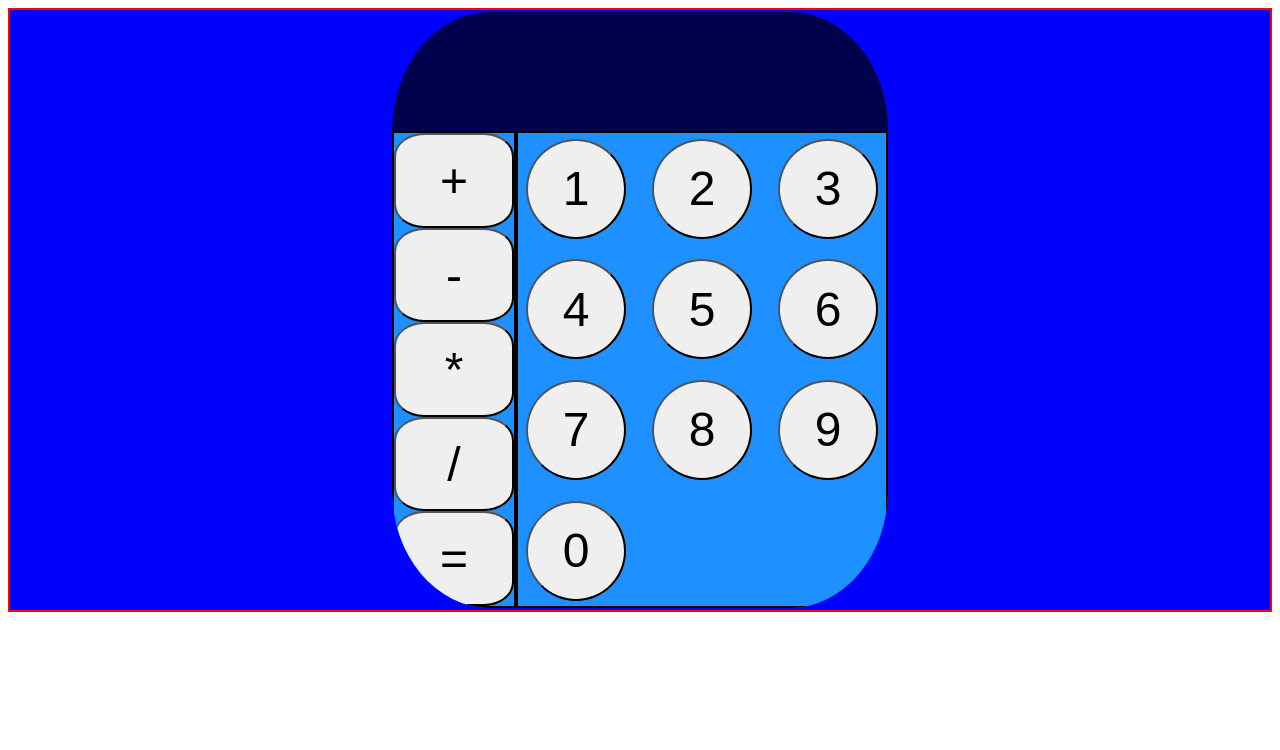
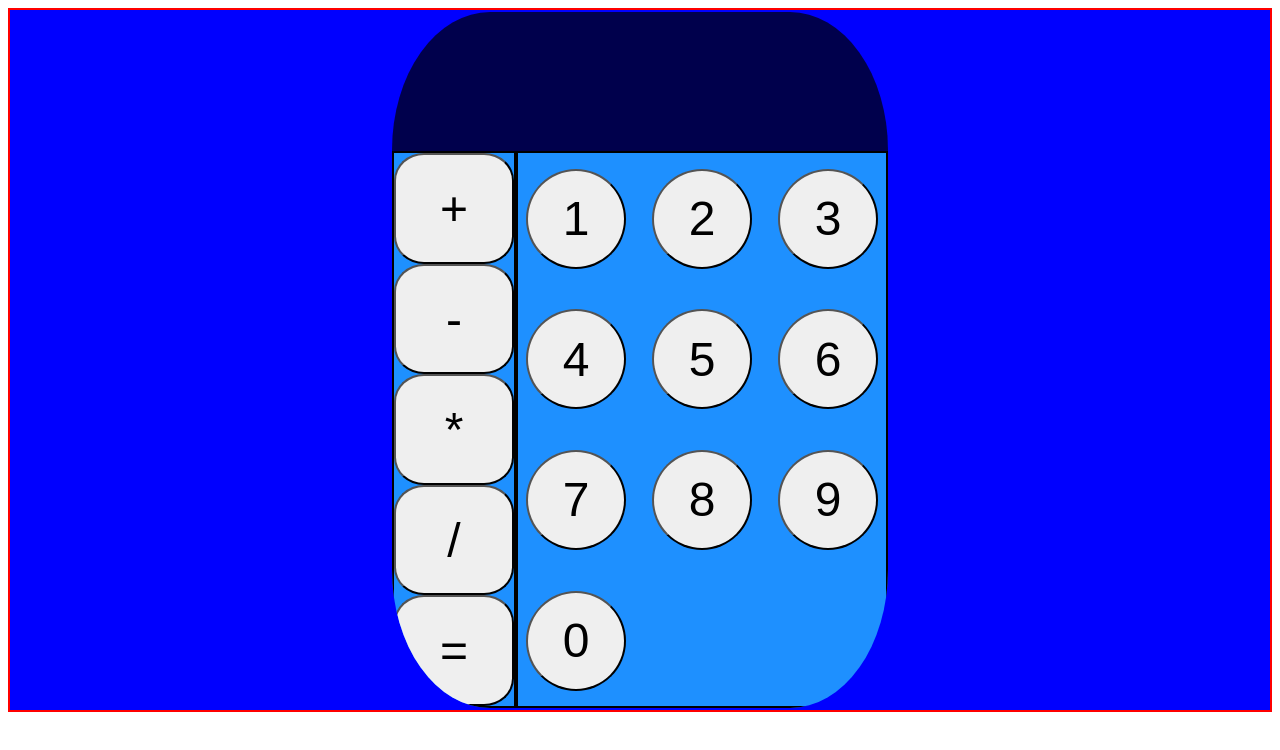
Before and after one commit to kosanaharshavardhan/Calculator, a plain HTML site: page index.html in a window 1280 px wide. Drawn offline with Linux system fonts and the light colour scheme.

Commit message:
increase calculator height

```diff
--- a/style.css
+++ b/style.css
@@ -2,7 +2,7 @@
     box-sizing: border-box;
 }
 .calculator{
-    height: 600px;
+    height: 700px;
     width: 500px;
     border: 2px solid blue;
     border-radius: 20%;
@@ -31,6 +31,7 @@
     font-size: 3.5em;
     font-weight: bolder;
     background-color: orange;
+    cursor: pointer;
 }
 .bodycal{
    height: 80%;
@@ -54,6 +55,7 @@
     background-color: lightsalmon;
     font-weight: bolder;
     font-size: 3.5em;
+    cursor: pointer;
 }
 .num{
     margin: 0px;
```
